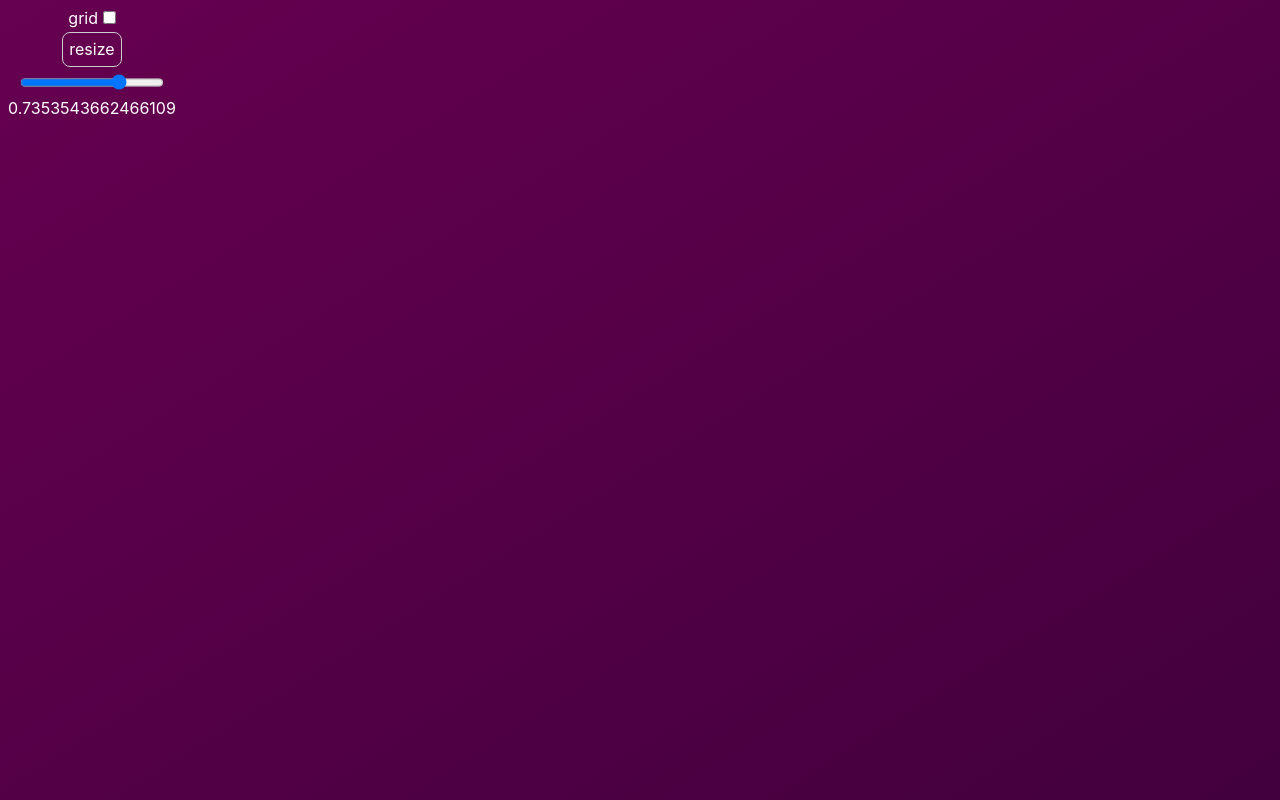
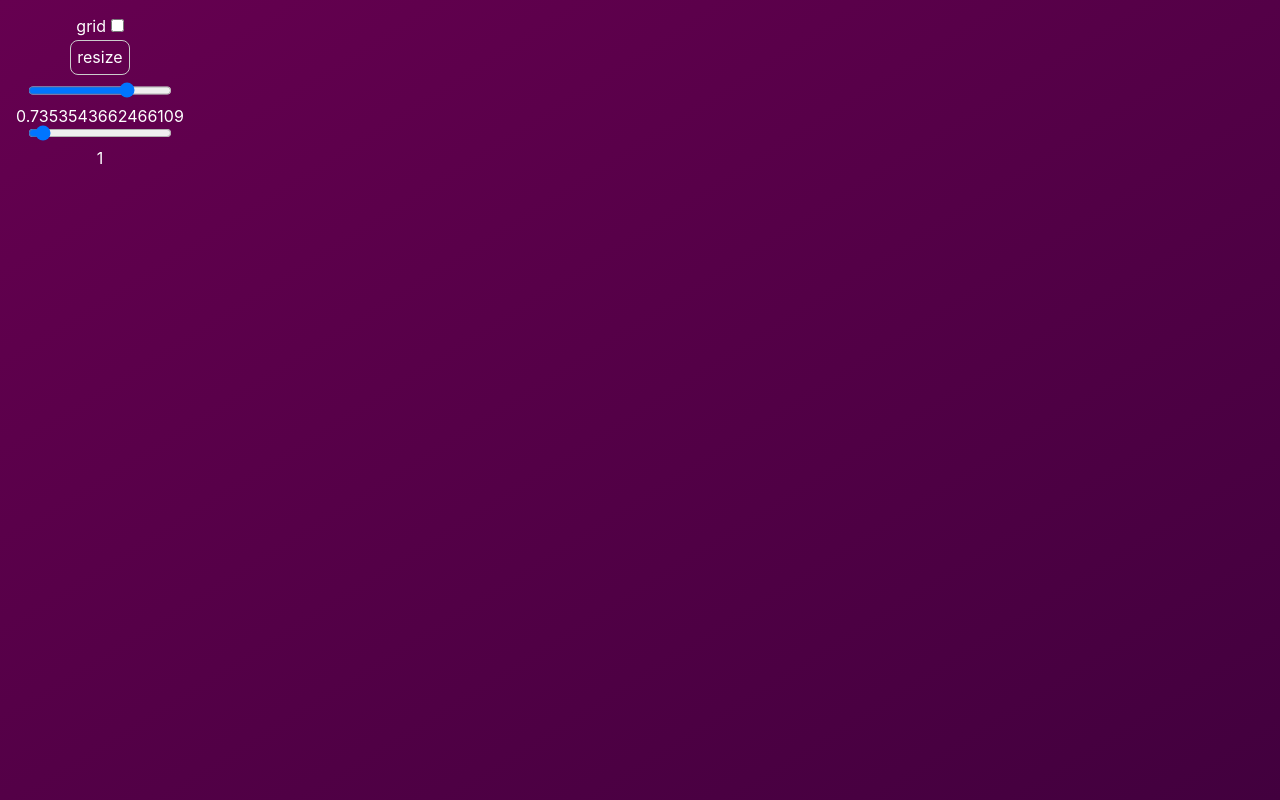
Before and after one commit to hamilton/generative-cities, a Svelte app: page / in a window 1280 px wide. Built offline with nearby package versions, Linux system fonts and the light colour scheme.

Commit message:
checking in

```diff
--- a/src/App.svelte
+++ b/src/App.svelte
@@ -12,6 +12,7 @@ import Earth from './Earth.svelte';
 
 let grid = false;
 let radians = Math.random();
+let heightMultiplier = 1;
 
 
 const width = 1400;
@@ -19,7 +20,7 @@ const height = width / 2;
 const rows = 25;
 const tileSize = width / rows / 2;
 
-let P = .1;
+let P = .3;
 let U = 5;
 
 
@@ -93,7 +94,7 @@ div {
 }
 
 .controls {
-	display: fixed;
+	position: fixed;
 	left: 16px;
 	top: 16px;
 	width: max-content;
@@ -119,6 +120,10 @@ div {
 	<input type="range" bind:value={radians}
 	min={0} max={1} step={.01}>
 	{radians}
+
+	<input type="range" bind:value={heightMultiplier}
+	min={1} max={10} step={.01}>
+	{heightMultiplier}
 </div>
 
 {#if mounted}
@@ -130,7 +135,7 @@ div {
 			<Road start={[0, 5]} end={[rows-1, 5]} />
 			{#each buildings as {kind, x, y, side}, i}
 				{#if kind === 'building'}
-					<Building x={x} y={y} buildingHeight={$sprs[i].h} buffer={$sprs[i].b} doorSide={side} angle={$degrees[i] * radians} />
+					<Building x={x} y={y} buildingHeight={$sprs[i].h * heightMultiplier} buffer={$sprs[i].b} doorSide={side} angle={$degrees[i] * radians} />
 				{:else if kind === 'tree'}
 					<Grass x={x} y={y} trunkHeight={$sprs[i].h} />
 				{/if}
--- a/src/City.svelte
+++ b/src/City.svelte
@@ -6,7 +6,7 @@ import { fly } from 'svelte/transition';
 import { cubicOut as easing } from 'svelte/easing';
 export let width = 500;
 export let tileSize = 25;
-export let margin = 50;
+export let margin = 100;
 export let grid = true;
 
 let tileDimensions = width / tileSize / 2;
```
